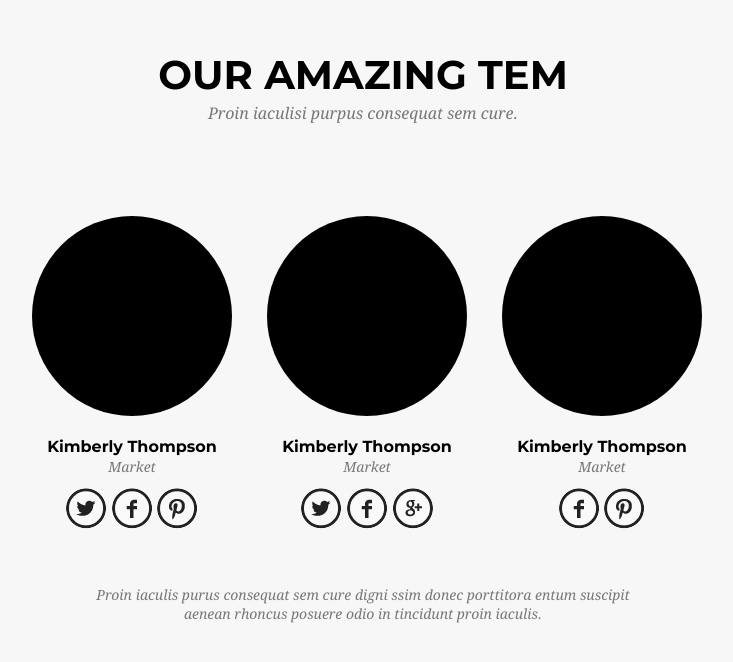
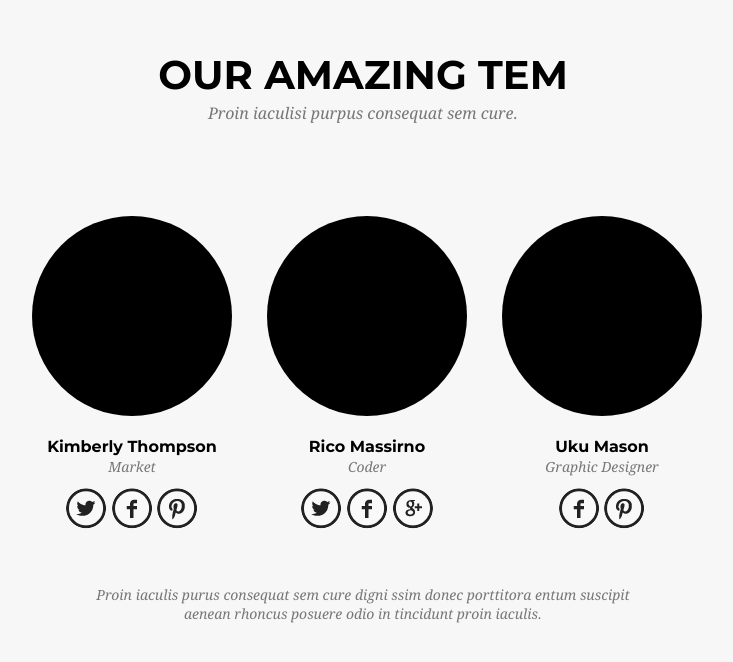
Before and after one commit to IlyaKavko/My-first-site, a plain HTML site: page index.html in a window 1280 px wide. Shown: the part 4314-4976 px from the top of the page, without its empty margins (277-1010 px from the left). Drawn offline with Linux system fonts and the light colour scheme; files whose address does not match are found by name; a web font is replaced by a local one.

Commit message:
Update index.html

```diff
--- a/index.html
+++ b/index.html
@@ -173,15 +173,15 @@
 								<a href="#"><img src="image/pinterest.png" alt="гугл" /></a>
 							</div>
 							<div id="foto">
-								<h1>Kimberly Thompson</h1>
-								<p>Market</p>
+								<h1>Rico Massirno</h1>
+								<p>Coder </p>
 								<a href="#"><img src="image/twiter.png" alt="твитер" /></a>
 								<a href="#"><img src="image/facebook.png" alt="фейсбук" /></a>
 								<a href="#"><img src="image/google.png" alt="гугл" /></a>
 							</div>
 							<div id="foto">
-								<h1>Kimberly Thompson</h1>
-								<p>Market</p>
+								<h1>Uku Mason</h1>
+								<p>Graphic Designer</p>
 								<a href="#"><img src="image/facebook.png" alt="фейсбук" /></a>
 								<a href="#"><img src="image/pinterest.png" alt="гугл" /></a>
 							</div>
```
